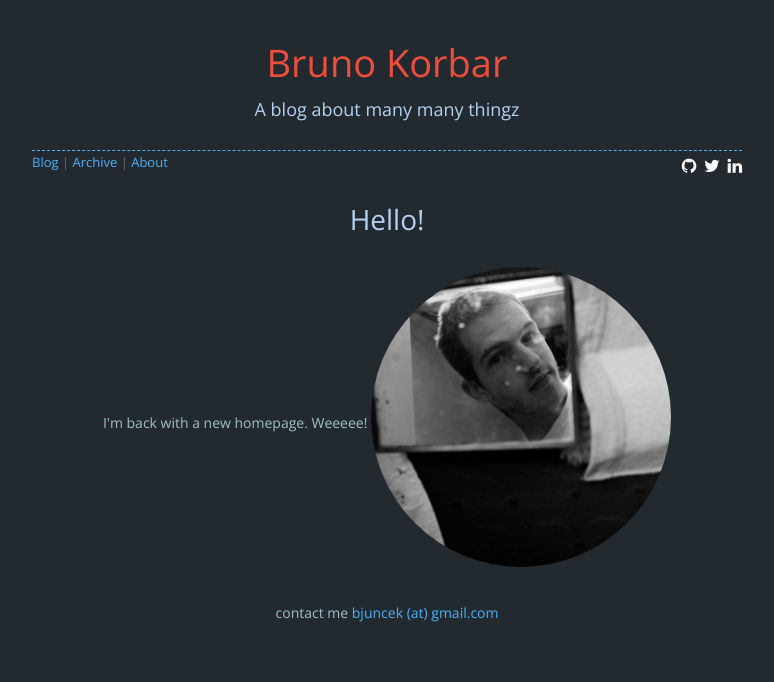
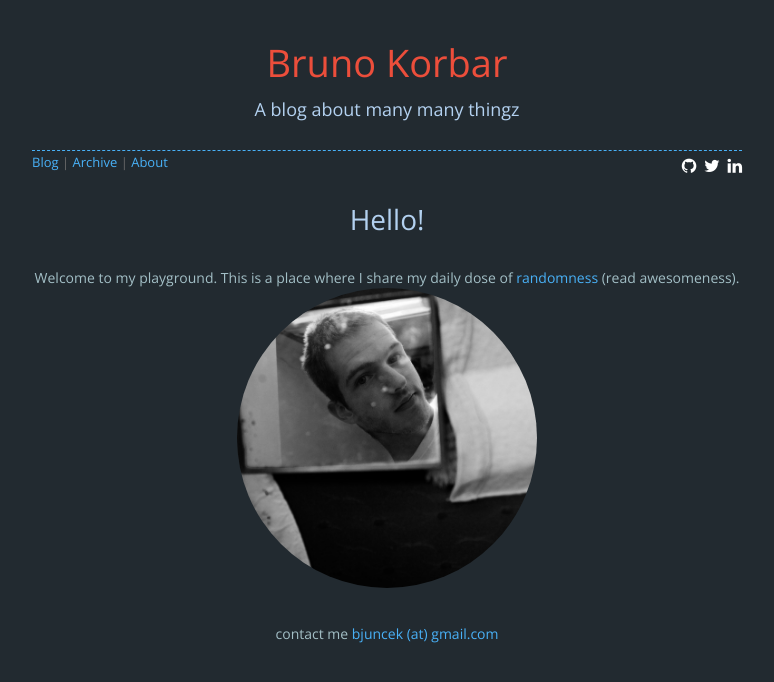
Before and after one commit to bjuncek/bjuncek.github.io, a Jekyll site: the page built from index.html, in a window 1280 px wide. Shown: the top 682 px of the page, without its empty margins (253-1027 px from the left). Built offline with Jekyll 4.4.1, drawn with Linux system fonts in a browser that asks for light colours; nearby versions of some CDN libraries.

Commit message:
New index
Trying to get jekyll to work

```diff
--- a/index.html
+++ b/index.html
@@ -10,7 +10,9 @@ welcome_img: "https://igcdn-photos-a-a.akamaihd.net/hphotos-ak-xpa1/t51.2885-15/
         Hello!
     </h1><br>
     <p>
-        I'm back with a new homepage. Weeeee!
-    <img class="circular" src="assets/welcome.jpg" >
+        Welcome to my playground. This is a place where
+        I share my daily dose of <a href="{site.tags["TIL"]}"> randomness </a> (read awesomeness).
+        <br>
+        <img class="circular" src="assets/welcome.jpg" >
   <p>contact me <a href="mailto:{{site.email.address}}">{{site.email.text}}</a></p>
 </div>
```
